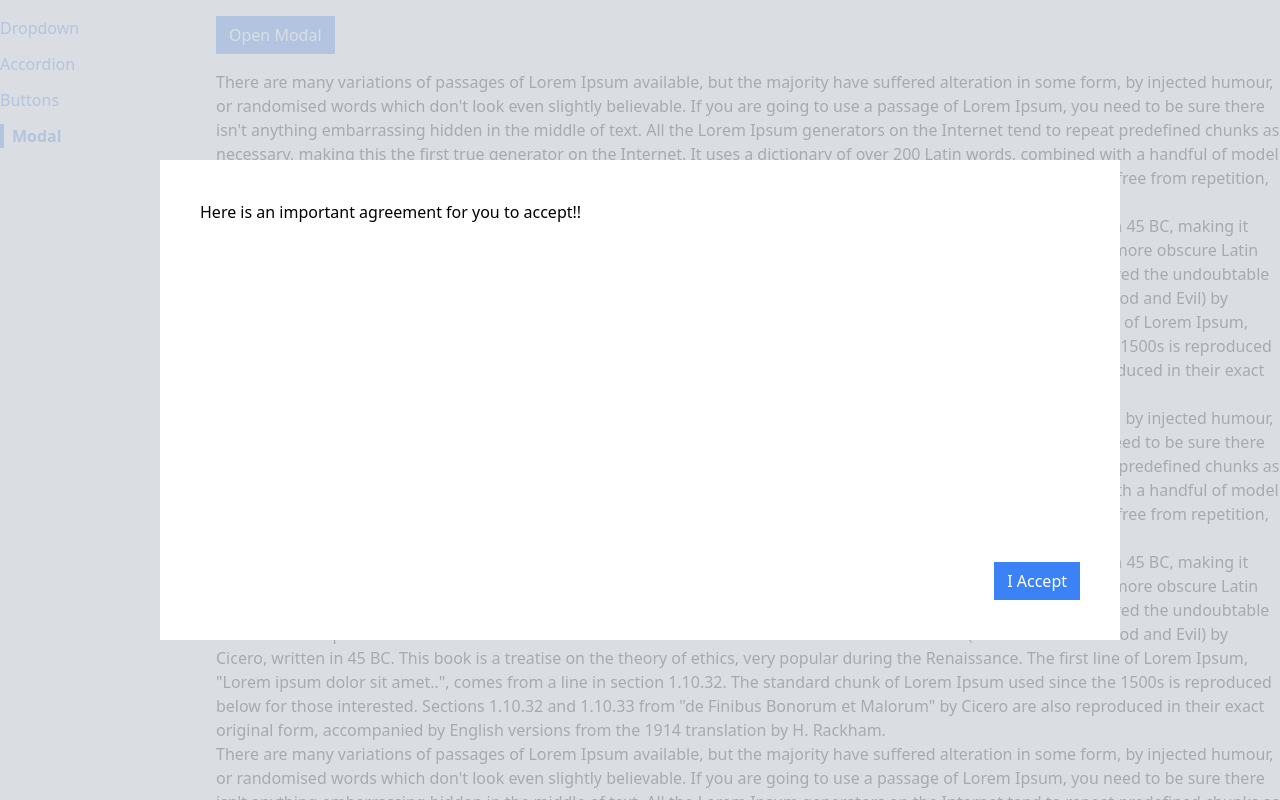
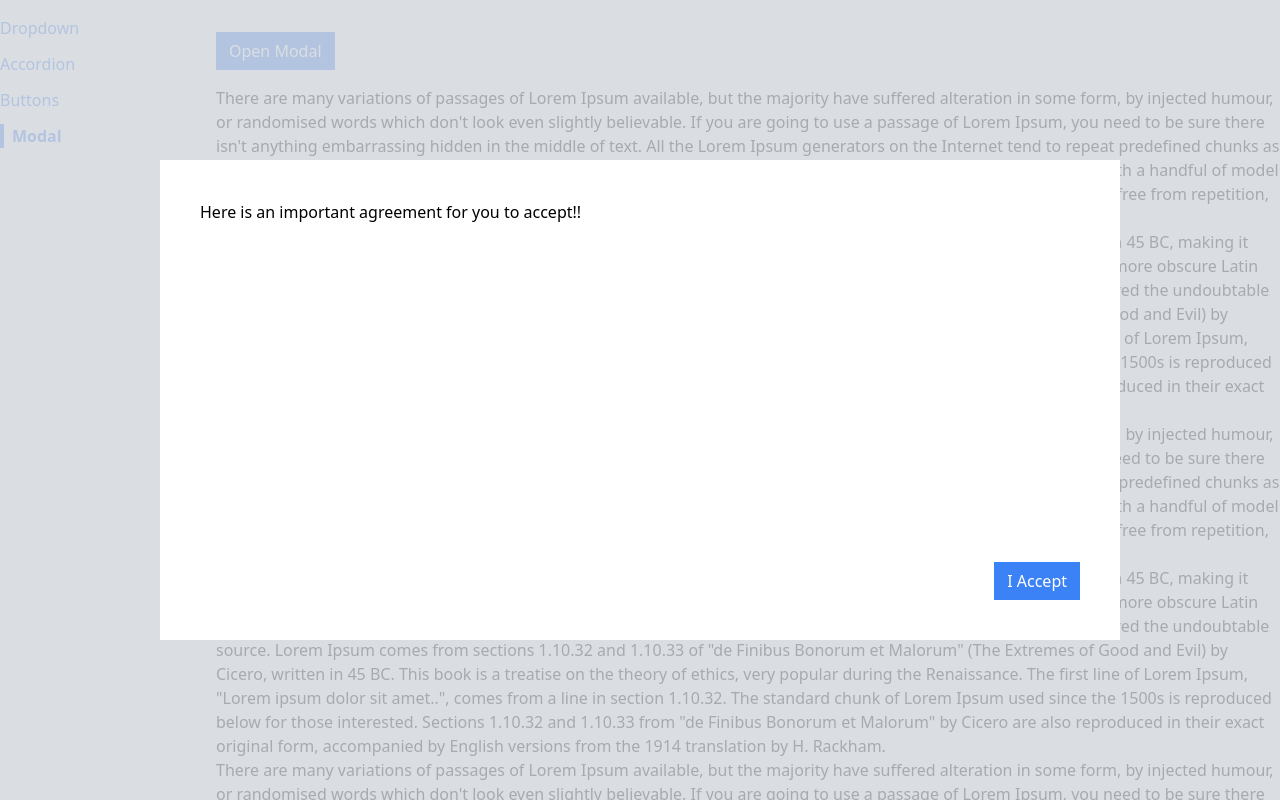
Before and after one commit to emonShimoul/udemy-react-redux-comps, a React (Create React App) app: page /modal in a window 1280 px wide. Both pictures are taken after a click on the button "Open Modal". Shown: the top 800 px of the page. Built offline with nearby package versions, Linux system fonts and the light colour scheme.

Commit message:
fixed another small bug

```diff
--- a/src/components/Modal.js
+++ b/src/components/Modal.js
@@ -13,8 +13,8 @@
 
     return ReactDOM.createPortal(
         <div>
-            <div onClick={onClose} className='absolute inset-0 bg-gray-300 opacity-80'></div>
-            <div className='absolute inset-40 p-10 bg-white'>
+            <div onClick={onClose} className='fixed inset-0 bg-gray-300 opacity-80'></div>
+            <div className='fixed inset-40 p-10 bg-white'>
                 <div className="flex flex-col justify-between h-full">
                     {children}
                     <div className='flex justify-end'>
--- a/src/pages/ModalPage.js
+++ b/src/pages/ModalPage.js
@@ -25,7 +25,7 @@
 
     return (
         <div>
-            <Button className='mb-4' onClick={handleClick} primary>Open Modal</Button>
+            <Button className='my-4' onClick={handleClick} primary>Open Modal</Button>
             {showModal && modal}
             <p>There are many variations of passages of Lorem Ipsum available, but the majority have suffered alteration in some form, by injected humour, or randomised words which don't look even slightly believable. If you are going to use a passage of Lorem Ipsum, you need to be sure there isn't anything embarrassing hidden in the middle of text. All the Lorem Ipsum generators on the Internet tend to repeat predefined chunks as necessary, making this the first true generator on the Internet. It uses a dictionary of over 200 Latin words, combined with a handful of model sentence structures, to generate Lorem Ipsum which looks reasonable. The generated Lorem Ipsum is therefore always free from repetition, injected humour, or non-characteristic words etc.</p>
             <p>Contrary to popular belief, Lorem Ipsum is not simply random text. It has roots in a piece of classical Latin literature from 45 BC, making it over 2000 years old. Richard McClintock, a Latin professor at Hampden-Sydney College in Virginia, looked up one of the more obscure Latin words, consectetur, from a Lorem Ipsum passage, and going through the cites of the word in classical literature, discovered the undoubtable source. Lorem Ipsum comes from sections 1.10.32 and 1.10.33 of "de Finibus Bonorum et Malorum" (The Extremes of Good and Evil) by Cicero, written in 45 BC. This book is a treatise on the theory of ethics, very popular during the Renaissance. The first line of Lorem Ipsum, "Lorem ipsum dolor sit amet..", comes from a line in section 1.10.32.
```
